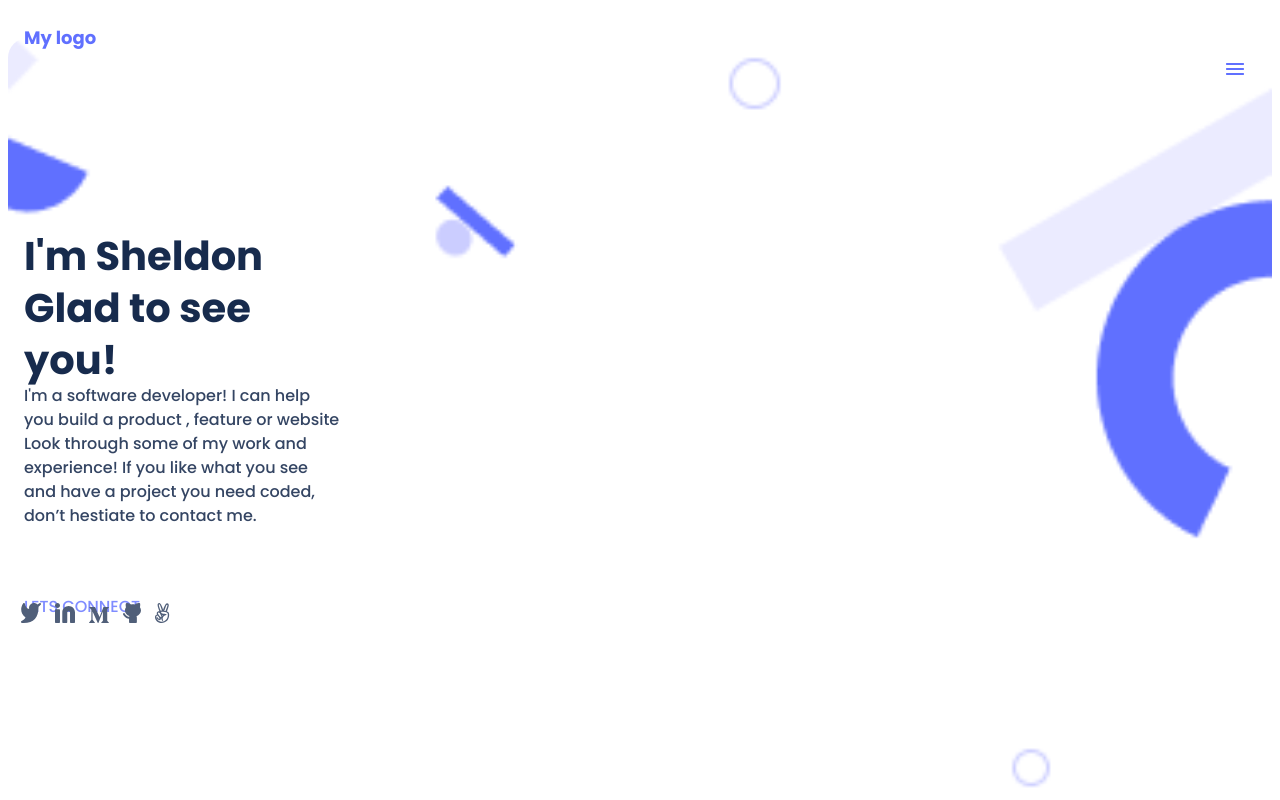
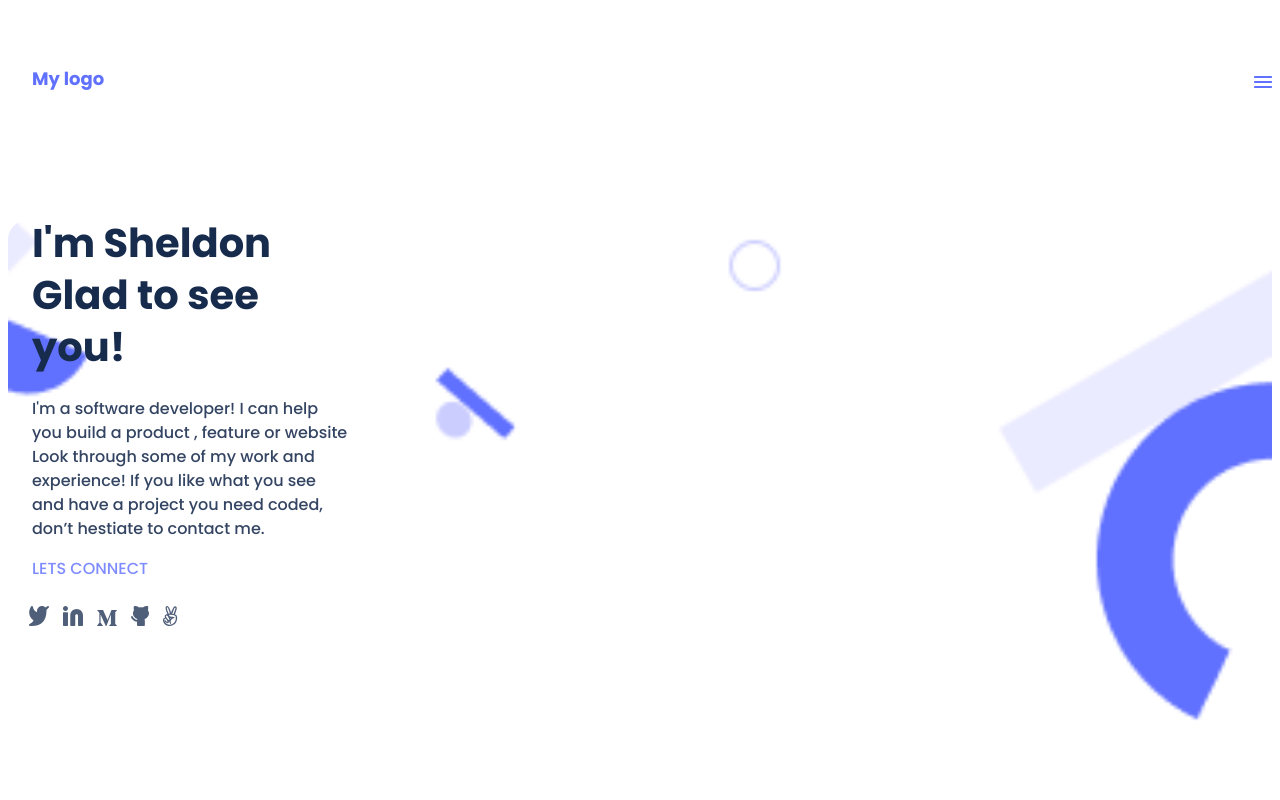
Before and after one commit to sheldonwafula/portfolio, a website: page index.html in a window 1280 px wide. Shown: the top 800 px of the page. Drawn offline with Linux system fonts and the light colour scheme.

Commit message:
add margin to header

```diff
--- a/index.css
+++ b/index.css
@@ -1,4 +1,9 @@
 @import url("https://fonts.googleapis.com/css2?family=Poppins:wght@500;700&display=swap");
+
+header {
+  display: flex;
+  justify-content: space-between;
+}
 
 .navbar {
   margin-bottom: 10px;
@@ -6,8 +11,9 @@
 }
 
 .logo {
-  position: absolute;
+  margin-top: 58px;
   left: 24px;
+  padding-left: 24px;
   font-family: Poppins, sans-serif;
   font-style: normal;
   font-weight: 700;
@@ -25,8 +31,7 @@
 }
 
 .menu {
-  position: absolute;
-  top: 63px;
+  margin-top: 68px;
   right: 36px;
 }
 
@@ -47,11 +52,9 @@
 .myname {
   width: 327px;
   height: 150px;
-  position: absolute;
-  top: 206px;
-  left: 24px;
-  bottom: 362px;
-  right: 24px;
+  margin-top: 128px;
+  margin-left: 24px;
+  margin-right: 24px;
   font-family: Poppins, sans-serif;
   font-style: normal;
   font-weight: 700;
@@ -62,15 +65,10 @@
   color: #172b4d;
   flex: none;
   order: 0;
-  flex-grow: 1;
 }
 
 .information {
-  position: absolute;
-  top: 368px;
-  left: 24px;
-  bottom: 204px;
-  height: 146px;
+  margin-left: 24px;
   display: flex;
   width: 320px;
   font-family: Poppins, sans-serif;
@@ -85,9 +83,7 @@
 }
 
 .connection {
-  position: absolute;
-  bottom: 168px;
-  left: 24px;
+  margin-left: 24px;
   height: 24px;
   font-family: Poppins, sans-serif;
   font-style: normal;
@@ -104,12 +100,7 @@
 }
 
 .icons {
-  position: absolute;
-  top: 562px;
-  left: -24px;
-  right: 180px;
-  bottom: 138px;
-  bottom: 136px;
+  margin-left: -24px;
   margin-top: 20px;
 }
 
--- a/index.html
+++ b/index.html
@@ -10,7 +10,7 @@
 <body>
     <header>
         <a href="#"  class="logo">My logo</a>
-    <nav class="navbar">
+    <nav>
 
     <img src="images/Union.png" class="menu">
 </nav>
```
